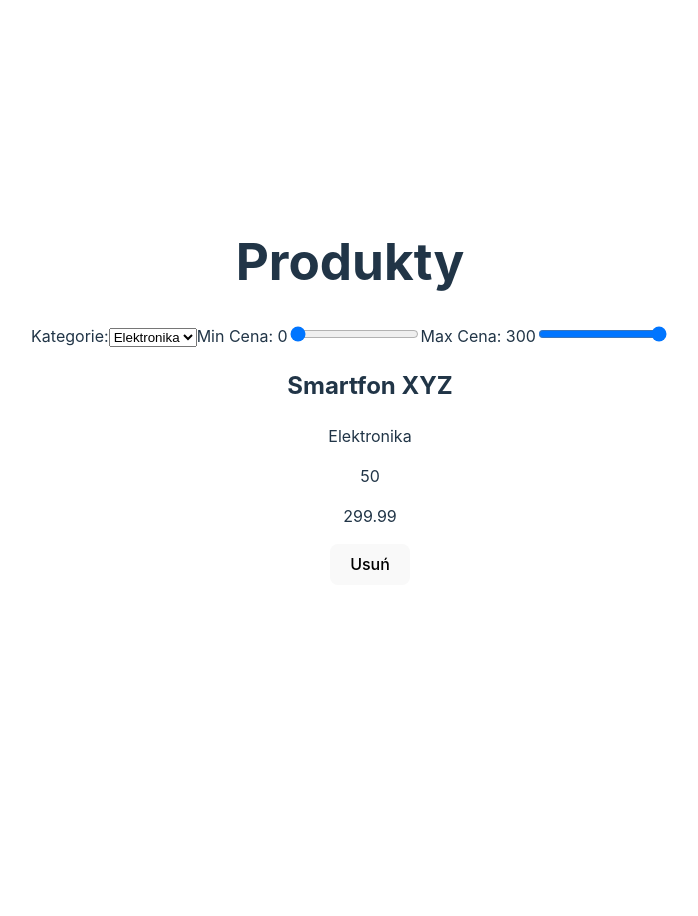
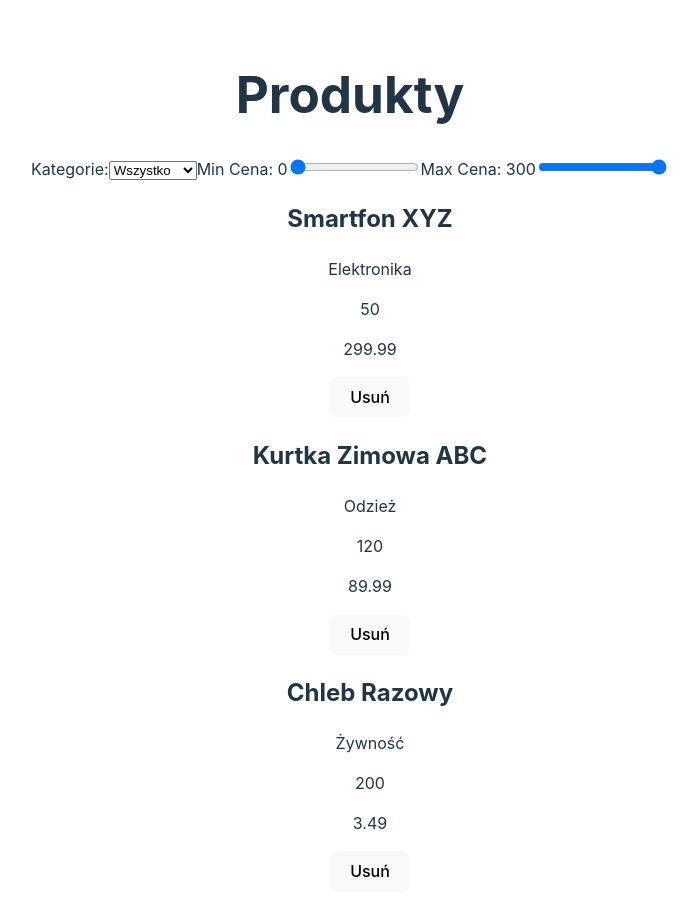
Before and after one commit to KacperBadek/tfn-lab5, a React (Vite) app: page / in a window 1280 px wide. Shown: the top 916 px of the page, without its empty margins (290-988 px from the left). Before the commit the page ends 800 px from the top, so only its background shows below. Built offline with nearby package versions, Linux system fonts and the light colour scheme.

Commit message:
filter fix

```diff
--- a/src/components/Filter.jsx
+++ b/src/components/Filter.jsx
@@ -2,18 +2,19 @@ import {useState, useEffect} from "react";
 
 export default function Filter({products, setFilteredProducts}) {
 
-    const [category, setCategory] = useState('Elektronika');
+    const [category, setCategory] = useState('Wszystko');
     const [priceMin, setPriceMin] = useState('0')
     const [priceMax, setPriceMax] = useState('300')
 
 
     useEffect(() => {
         const filtered = products.filter((product) => {
-            const isCategoryMatch = product.category === category;
+            const isCategoryMatch = category === 'Wszystko' || product.category === category;
             const isPriceInRange = product.unitPrice >= priceMin && product.unitPrice <= priceMax;
             return isCategoryMatch && isPriceInRange;
         });
-        setFilteredProducts(filtered); // Update filtered products
+
+        setFilteredProducts(filtered);
     }, [category, priceMin, priceMax, products, setFilteredProducts]);
 
 
@@ -22,6 +23,7 @@ export default function Filter({products, setFilteredProducts}) {
             <label>
                 Kategorie:
                 <select value={category} onChange={(e) => setCategory(e.target.value)}>
+                    <option value="Wszystko">Wszystko</option>
                     <option value="Elektronika">Elektronika</option>
                     <option value="Odzież">Odzież</option>
                     <option value="Żywność">Żywność</option>
@@ -30,7 +32,7 @@ export default function Filter({products, setFilteredProducts}) {
 
             <label>
                 Min Cena: {priceMin}
-                <input type="range" min="0" max="300" value={priceMin} onChange={(e) =>setPriceMin(e.target.value)}/>
+                <input type="range" min="0" max="300" value={priceMin} onChange={(e) => setPriceMin(e.target.value)}/>
             </label>
 
             <label>
```
